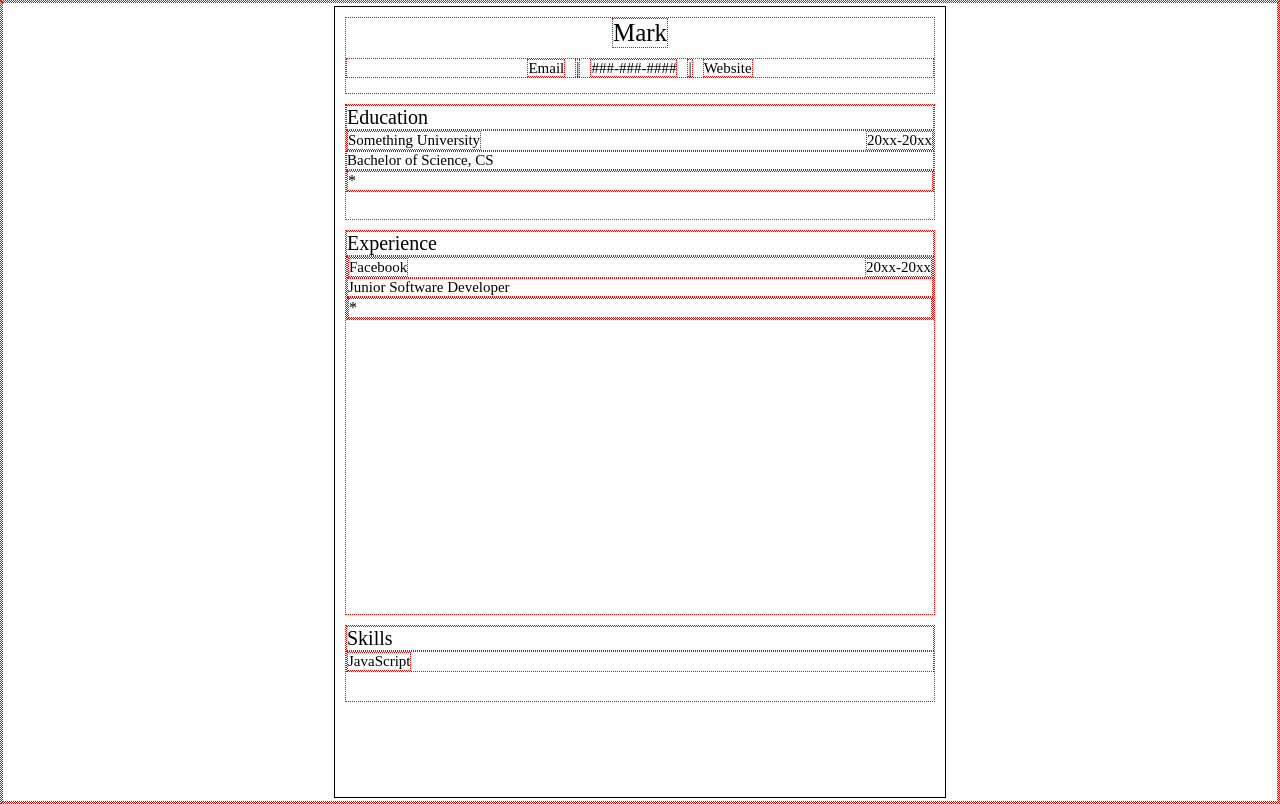
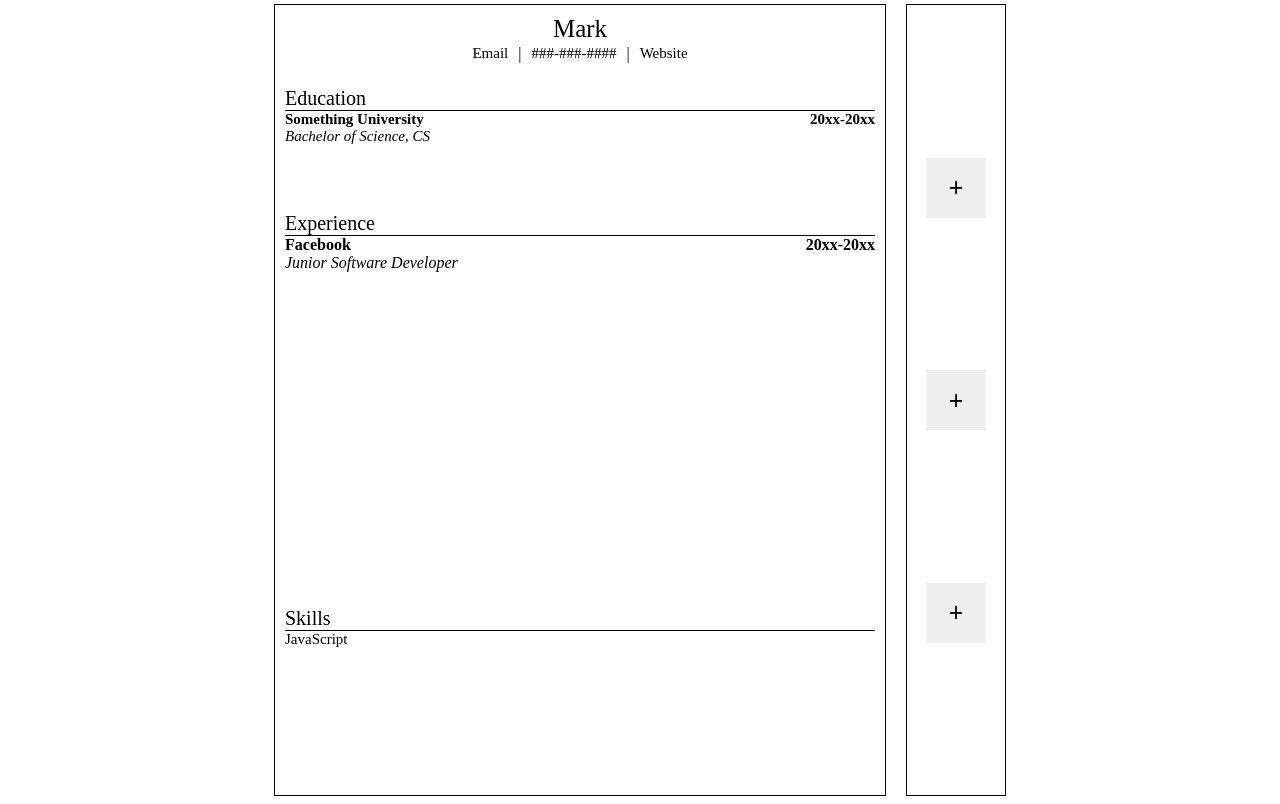
Before and after one commit to markymelnik/cv-app, a React (Vite) app: page / in a window 1280 px wide. Built offline with nearby package versions, Linux system fonts and the light colour scheme.

Commit message:
styling edits

```diff
--- a/src/App.jsx
+++ b/src/App.jsx
@@ -1,8 +1,15 @@
+import React from 'react';
 import Document from './components/Document';
+import BulletPoint from './components/BulletPoint';
 
-function App() {
+
+const App = () => {
+
   return (
-    <Document/>
+    <>
+      <Document/>
+      <BulletPoint/>
+    </>
   )
 }
 
--- /dev/null
+++ b/src/components/BulletPoint.jsx
@@ -0,0 +1,18 @@
+import React from 'react';
+
+const BulletPoint = () => {
+
+  const handleClick = () => {
+
+  }
+
+  return (
+    <div className='btn-container'>
+      <button className='add-btn edu-btn' onClick={handleClick}>+</button>
+      <button className='add-btn exp-btn' onClick={handleClick}>+</button>
+      <button className='add-btn skil-btn' onClick={handleClick}>+</button>
+    </div>
+  )
+}
+
+export default BulletPoint;
--- a/src/components/EducationSection/Education.jsx
+++ b/src/components/EducationSection/Education.jsx
@@ -1,11 +1,13 @@
 import React from 'react';
 import EditField from '../EditField';
+import BulletPoint from '../BulletPoint';
 
 const Education = () => {
 
   const [schoolName, setSchoolName] = React.useState('Something University');
   const [schoolAttendRange, setSchoolAttendRange] = React.useState('20xx-20xx');
   const [degree, setDegree] = React.useState('Bachelor of Science, CS');
+  const [bulletPoints, setBulletPoints] = React.useState([]);
 
   const handleSchoolNameChange = (newText) => {
     setSchoolName(newText);
@@ -19,33 +21,42 @@ const Education = () => {
     setDegree(newText);
   }
 
+  const handleAddBullet = (newBullet) => {
+    setBullets([...bulletPoints, newBullet]);
+  }
+
+  const handleDeleteBullet = (index) => {
+    const newBullets = [...bulletPoints];
+    newBullets.splice(index, 1);
+    setBulletPoints(newBullets);
+  }
 
   return (
     <div className='resume-education'>
       <div className='education-header'>Education</div>
-      <div className='education-school'>
+      <div className='education-subheader bold'>
         <EditField
           value={schoolName}
           onTextChange={handleSchoolNameChange}
           textClass='education-info'
-          inputClass='edit-education-info'
+          inputClass='edit-education-info left'
         />
         <EditField
           value={schoolAttendRange}
           onTextChange={handleSchoolAttendRange}
           textClass='education-info'
-          inputClass='edit-education-info'
+          inputClass='edit-education-info right'
         />
       </div>
-      <EditField
+      <div className='education-subheader italic'>
+        <EditField
           value={degree}
           onTextChange={handleSetDegree}
           textClass='education-info'
-          inputClass='edit-education-info'
+          inputClass='edit-education-info left'
         />
-      <div className='education-description'>
-        <div className='education-bullet'>*</div>
       </div>
+      <div className='education-description'></div>
     </div>
   )
 }
--- a/src/components/ExperienceSection/Experience.jsx
+++ b/src/components/ExperienceSection/Experience.jsx
@@ -23,28 +23,30 @@ const Experience = () => {
     <div className='resume-experience'>
       <div className='experience-header'>Experience</div>
       <div className='experience-block'>
-        <div className='experience-info'>
+        <div className='experience-subheader bold'>
           <EditField
             value={companyName}
             onTextChange={handleCompanyName}
-            textClass='education-info'
-            inputClass='edit-education-info'
+            textClass='experience-info'
+            inputClass='edit-experience-info left'
           />
           <EditField
             value={workDateRange}
             onTextChange={handleWorkDateRange}
-            textClass='education-info'
-            inputClass='edit-education-info'
+            textClass='experience-info'
+            inputClass='edit-experience-info right'
           />
         </div>
-        <EditField
+        <div className='experience-subheader italic'>
+          <EditField
             value={jobTitle}
             onTextChange={handleJobTitle}
-            textClass='education-info'
-            inputClass='edit-education-info'
+            textClass='experience-info'
+            inputClass='edit-experience-info left'
           />
+        </div>
         <div className='experience-description'>
-          <div className='experience-bullet'>*</div>
+
         </div>
       </div>
     </div>
--- a/src/components/HeaderSection/Header.jsx
+++ b/src/components/HeaderSection/Header.jsx
@@ -26,32 +26,34 @@ const Header = () => {
 
   return (
     <div className='resume-header'>
-      <EditField
-        value={name}
-        onTextChange={handleNameChange}
-        textClass='header-name'
-        inputClass='edit-header-name'
-      />
+      <div className='header-name'>
+        <EditField
+          value={name}
+          onTextChange={handleNameChange}
+          textClass='name center'
+          inputClass='edit-name center'
+        />
+      </div>
       <div className='header-info'>
         <EditField
           value={email}
           onTextChange={handleEmailChange}
           textClass='header-subinfo'
-          inputClass='edit-header-subinfo'
+          inputClass='edit-header-subinfo center'
         />
         <span>|</span>
         <EditField
           value={phoneNumber}
           onTextChange={handlePhoneNumberChange}
           textClass='header-subinfo'
-          inputClass='edit-header-subinfo'
+          inputClass='edit-header-subinfo center'
         />
         <span>|</span>
         <EditField
           value={website}
           onTextChange={handleWebsiteChange}
           textClass='header-subinfo'
-          inputClass='edit-header-subinfo'
+          inputClass='edit-header-subinfo center'
         />
       </div>
     </div>
--- a/src/components/SkillsSection/Skills.jsx
+++ b/src/components/SkillsSection/Skills.jsx
@@ -16,7 +16,7 @@ const Skills = () => {
         <EditField
           value={skill}
           onTextChange={handleSkill}
-          textClass='education-info'
+          textClass='skill-info'
           inputClass='edit-education-info'
         />
       </div>
--- a/src/styles.css
+++ b/src/styles.css
@@ -2,14 +2,15 @@
   box-sizing: border-box;
   margin: 0;
   padding: 0;
-  border: 1px dotted red;
+  border: 0;
 }
 
 #root {
   display: flex;
-  flex-direction: column;
+  flex-direction: row;
   justify-content: center;
   align-items: center;
+  gap: 20px;
   width: 100%;
   height: 100vh;
 }
@@ -24,27 +25,53 @@
   padding: 10px;
 }
 
+.btn-container {
+  display: flex;
+  flex-direction: column;
+  align-items: center;
+  justify-content: space-evenly;
+  border: 1px solid black;
+  height: 792px;
+  width: 100px;
+}
+
+.add-btn {
+  height: 60px;
+  width: 60px;
+  font-size: 25px;
+}
+
+.add-btn:hover {
+  background-color: lightsteelblue;
+  cursor: pointer;
+}
+
 .resume-header {
   display: flex;
   flex-direction: column;
-  align-items: center;
-  gap: 10px;
-  height: 10%;
+  gap: 2px;
+  height: 8%;
   width: 100%;
 }
 
 .header-name {
+  display: flex;
+  flex-direction: row;
+  justify-content: center;
   font-size: 25px;
 }
 
-.header-name:hover {
+.name {
+  font-size: 25px;
+}
+
+.name:hover {
   background: lightgrey;
   cursor: pointer;
 }
 
-.edit-header-name {
+.edit-name {
   border: none;
-  text-align: center;
   font-size: 25px;
   background-color: lightgrey;
 }
@@ -69,7 +96,6 @@
 
 .edit-header-subinfo {
   border: none;
-  text-align: center;
   font-size: 15px;
   background-color: lightgrey;
 }
@@ -78,15 +104,16 @@
 .resume-education {
   display: flex;
   flex-direction: column;
-  height: 15%;
+  min-height: 15%;
   width: 100%;
 }
 
 .education-header {
   font-size: 20px;
+  border-bottom: 1px solid black;
 }
 
-.education-school {
+.education-subheader {
   display: flex;
   flex-direction: row;
   justify-content: space-between;
@@ -108,18 +135,48 @@
   background-color: lightgrey;
 }
 
+.education-description {
+  font-size: 15px;
+}
 
+.bullet-container {
+  display: flex;
+  flex-direction: column;
+}
 
+.bullet-point {
+  font-size: 15px;
+}
+
+.edit-bullet-point {
+  border: none;
+  text-align: left;
+  font-size: 15px;
+  background-color: lightgrey;
+}
+
+.delete-btn {
+  height: 20px;
+  width: 20px;
+  background-color: red;
+}
 
 .resume-experience {
   display: flex;
   flex-direction: column;
-  height: 50%;
+  min-height: 50%;
   width: 100%;
 }
 
 .experience-header {
   font-size: 20px;
+  border-bottom: 1px solid black;
+}
+
+.experience-subheader {
+  display: flex;
+  flex-direction: row;
+  justify-content: space-between;
 }
 
 .experience-block {
@@ -133,6 +190,18 @@
   justify-content: space-between;
 }
 
+.experience-info:hover {
+  background: lightgrey;
+  cursor: pointer;
+}
+
+.edit-experience-info {
+  border: none;
+  text-align: left;
+  font-size: 15px;
+  background-color: lightgrey;
+}
+
 
 
 .resume-skills {
@@ -144,6 +213,7 @@
 
 .skills-header {
   font-size: 20px;
+  border-bottom: 1px solid black;
 }
 
 .skills-container {
@@ -152,11 +222,40 @@
   gap: 5px;
 }
 
-.edit-field {
+.skill-info {
   font-size: 15px;
 }
 
-.edit-field:hover {
-  background-color: lightgrey;
+.skill-info:hover {
+  background: lightgrey;
   cursor: pointer;
 }
+
+.edit-skill-info {
+  border: none;
+  text-align: left;
+  font-size: 15px;
+  background-color: lightgrey;
+}
+
+
+
+.bold {
+  font-weight: bold;
+}
+
+.italic {
+  font-style: italic;
+}
+
+.center {
+  text-align: center;
+}
+
+.left {
+  text-align: left;
+}
+
+.right {
+  text-align: right;
+}
```
